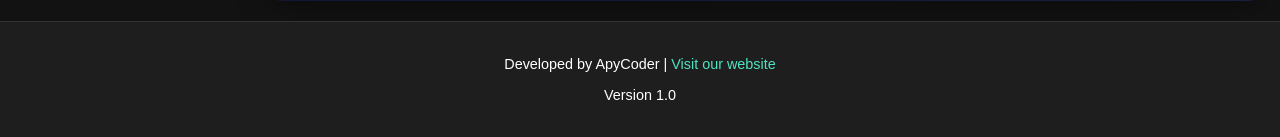
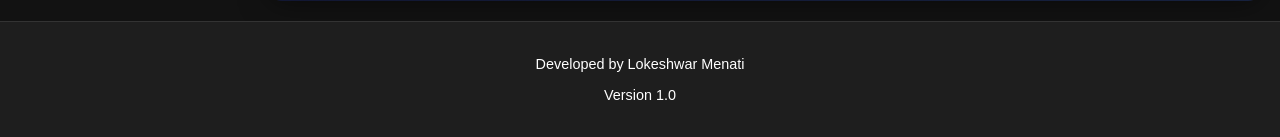
Before and after one commit to LokeshwarMenati/AI-Powered-Face-Recognition-Attendance-System, a Django app: page / in a window 1280 px wide. Shown: the part 939-1076 px from the top of the page. Run offline with Django 5.2, Linux system fonts and the light colour scheme; data that the repository does not hold is empty.

Commit message:
Fix camera configuration update bug and update developer name to Lokeshwar Menati

```diff
--- a/Project-Face-attandence-system-version-1.0/app1/views.py
+++ b/Project-Face-attandence-system-version-1.0/app1/views.py
@@ -412,7 +412,6 @@ def camera_config_update(request, pk):
         config.name = request.POST.get('name')
         config.camera_source = request.POST.get('camera_source')
         config.threshold = request.POST.get('threshold')
-        config.success_sound_path = request.POST.get('success_sound_path')
 
         # Save the changes to the database
         config.save()
--- a/Project-Face-attandence-system-version-1.0/templates/home.html
+++ b/Project-Face-attandence-system-version-1.0/templates/home.html
@@ -186,7 +186,7 @@
         </div>
     </div>
     <footer>
-        <p>Developed by ApyCoder | <a href="https://apycoder.com">Visit our website</a></p>
+        <p>Developed by Lokeshwar Menati</p>
         <p>Version 1.0</p>
     </footer>
 </body>
```
Also changed, not shown: 1 other file.
